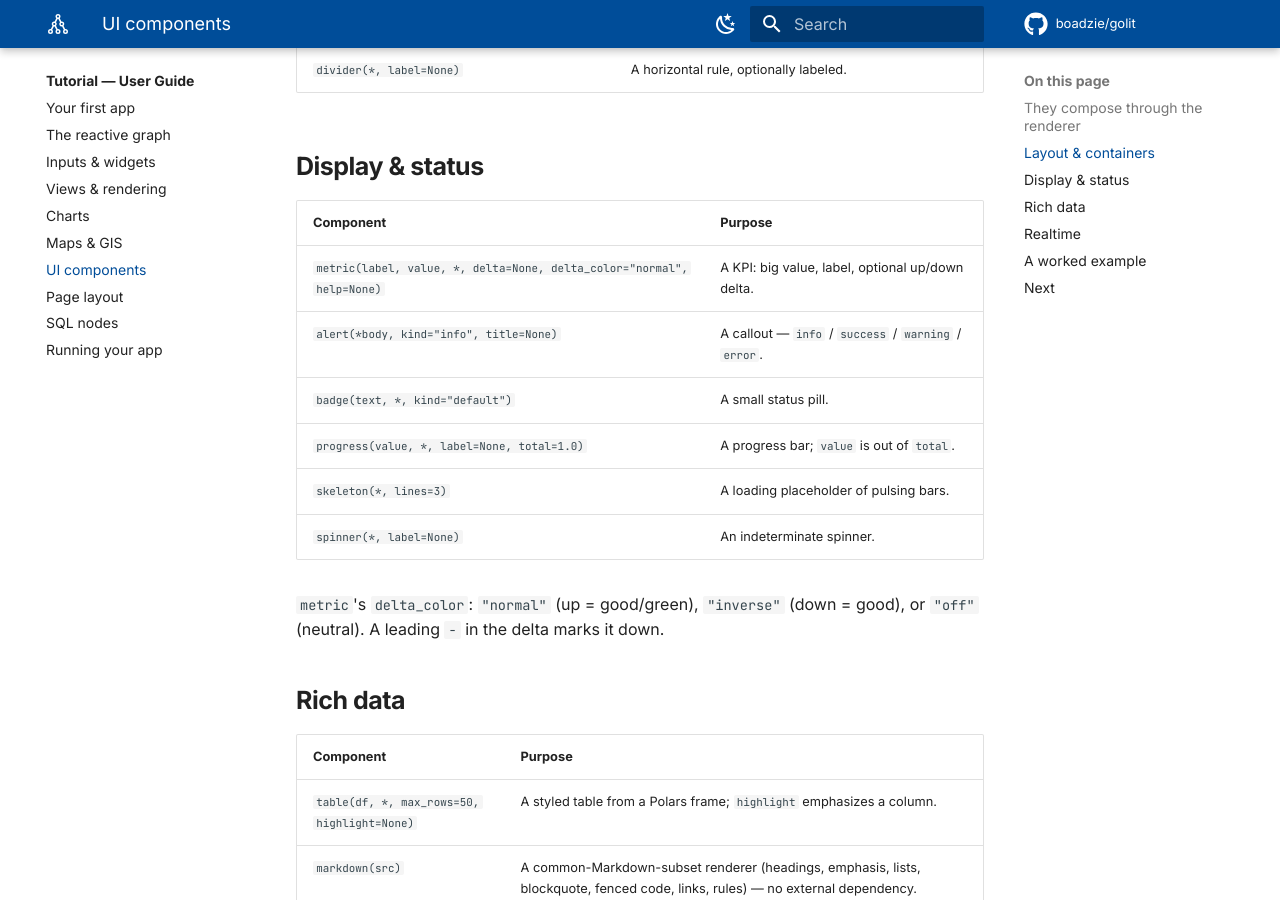
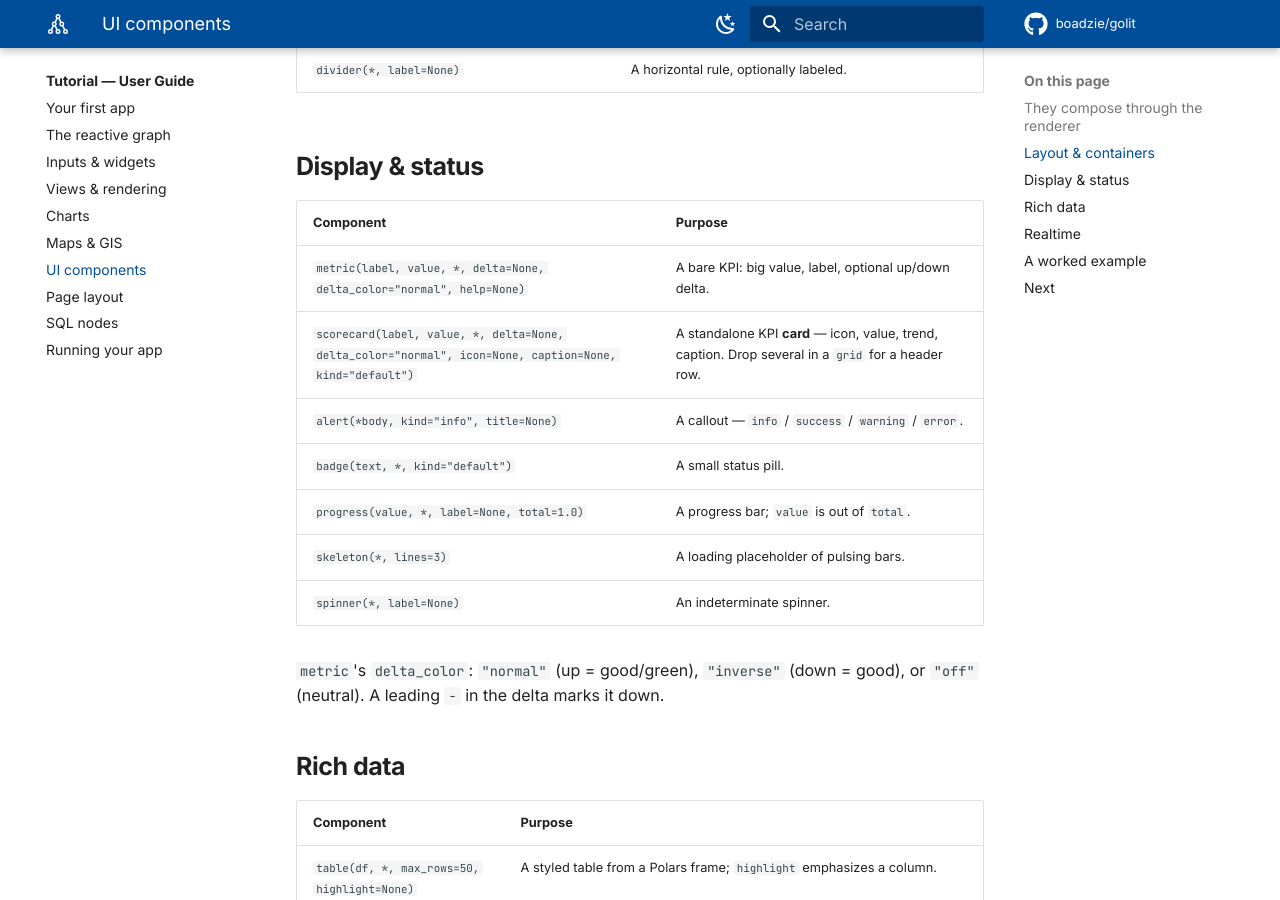
Before and after one commit to Boadzie/golit, an MkDocs documentation site: the page built from docs/tutorial/ui-components.md, in a window 1280 px wide and 900 px high, scrolled down 1202 px. Built offline with MkDocs 1.6.1 and Material for MkDocs 9.7.7, drawn with Linux system fonts in a browser that asks for light colours; comment, search, counter and statistics services are not loaded.

Commit message:
docs(ui): document the scorecard component

```diff
--- a/docs/tutorial/ui-components.md
+++ b/docs/tutorial/ui-components.md
@@ -40,7 +40,8 @@ That uniformity is the point: a `card` doesn't care whether you hand it a string
 
 | Component | Purpose |
 | --- | --- |
-| `metric(label, value, *, delta=None, delta_color="normal", help=None)` | A KPI: big value, label, optional up/down delta. |
+| `metric(label, value, *, delta=None, delta_color="normal", help=None)` | A bare KPI: big value, label, optional up/down delta. |
+| `scorecard(label, value, *, delta=None, delta_color="normal", icon=None, caption=None, kind="default")` | A standalone KPI **card** — icon, value, trend, caption. Drop several in a `grid` for a header row. |
 | `alert(*body, kind="info", title=None)` | A callout — `info` / `success` / `warning` / `error`. |
 | `badge(text, *, kind="default")` | A small status pill. |
 | `progress(value, *, label=None, total=1.0)` | A progress bar; `value` is out of `total`. |
```
